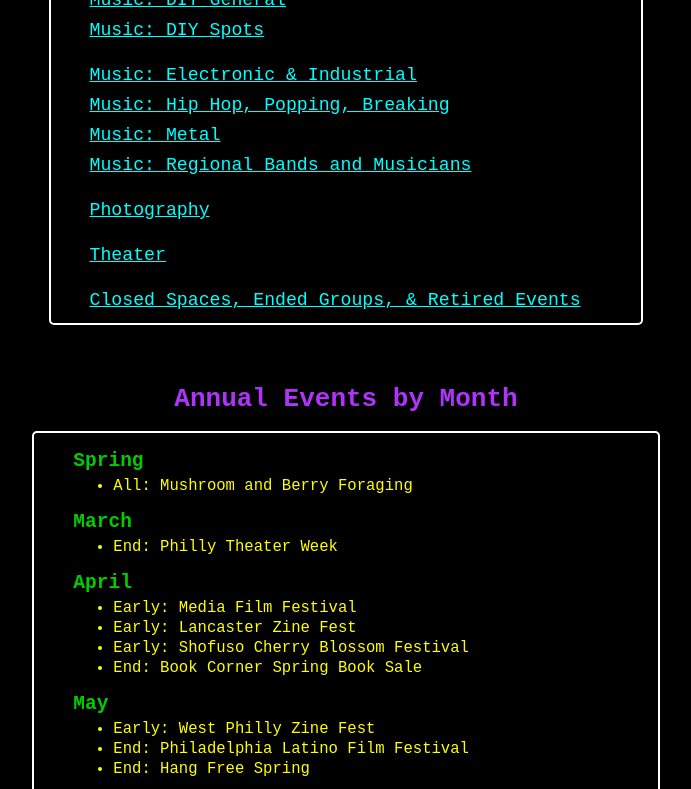
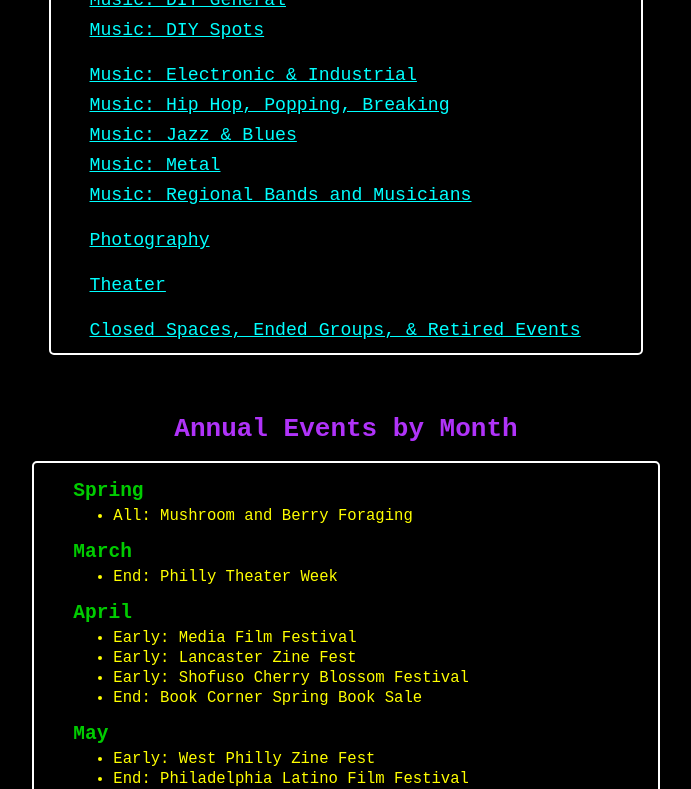
Before and after one commit to KLabWeb/Philly-Happenings, a React (Create React App) app: page / in a window 1280 px wide. Shown: the part 1600-2389 px from the top of the page, without its empty margins (294-985 px from the left). Built offline with nearby package versions, Linux system fonts and the light colour scheme; the HTML template or start-up script is replaced by a standard one.

Commit message:
add empty WIP Jazz & Blues placeholder section + to index

```diff
--- a/src/cardContainer.js
+++ b/src/cardContainer.js
@@ -173,6 +173,10 @@
         );
     })}
 
+    <h1 id="music-jazz-blues" className="category">Music: Jazz & Blues</h1> <h2 className="wip"> (work in progress)</h2>
+      <div className="card" style={{height: "100px"}}></div>
+    })}
+
     <h1 id="music-metal" className="category">Music: Metal</h1>
     {MUSICMETAL.map(data => {
         return (
--- a/src/header.js
+++ b/src/header.js
@@ -50,6 +50,7 @@
         <br/>
         <a href="#music-electro-indust">Music: Electronic & Industrial</a>
         <a href="#music-hiphop-phl">Music: Hip Hop, Popping, Breaking</a>
+        <a href="#music-jazz-blues">Music: Jazz & Blues</a>
         <a href="#music-metal">Music: Metal</a>
         <a href="#music-regional">Music: Regional Bands and Musicians</a>
         <br/>
```
